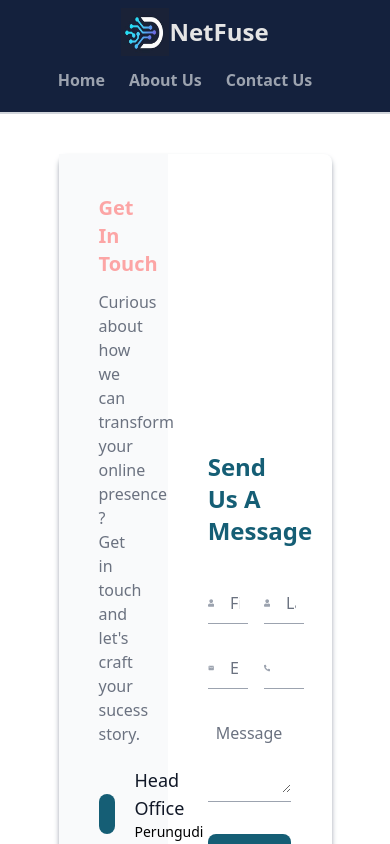
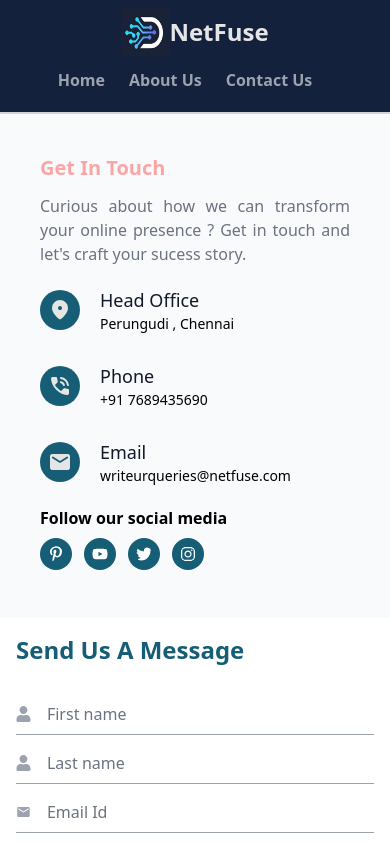
Before and after one commit to MUTHUAKALYA/netfuse, a React (Vite) app: page /contact in a window 390 px wide. Shown: the top 844 px of the page. Built offline with nearby package versions, Linux system fonts and the light colour scheme.

Commit message:
contact us page ui design completed

```diff
--- a/src/pages/ContactUs.jsx
+++ b/src/pages/ContactUs.jsx
@@ -27,8 +27,8 @@ const ContactUs = () => {
   };
   return (
     <>
-      <section className="flex  items-center  bg-white m-10 rounded-lg border-gray-400 shadow-md shadow-gray-400 w-[70%] mx-auto">
-        <section className="space-y-3 bg-gray-50 w-[40%] p-10">
+      <section className="flex flex-col sm:flex-row items-cente sm:justify-centerr  bg-white sm:m-10 rounded-lg border-gray-400 shadow-md shadow-gray-400 sm:w-[70%] sm:mx-auto">
+        <section className="space-y-3 bg-gray-50 sm:w-[40%] p-10">
           <h5 className="text-red-300 font-bold text-xl ">Get In Touch</h5>
           <p className="font-normal  text-gray-500 text-justify">
             Curious about how we can transform your online presence ? Get in
@@ -110,7 +110,7 @@ const ContactUs = () => {
             </div>
           </div>
         </section>
-        <section className="w-[60%]   p-10 ">
+        <section className="sm:w-[60%]  p-4 sm:p-10 ">
           <h1 className="text-cyan-800 font-black text-2xl ">
             Send Us A Message
           </h1>
@@ -121,12 +121,12 @@ const ContactUs = () => {
           {/* contact form */}
 
           <form
-            className=" my-6 space-y-8 bg-white py-5 rounded-lg"
+            className=" sm:my-6 sm:space-y-8 bg-white pt-5 rounded-lg"
             onSubmit={handleSubmit(sendInfo)}
           >
-            <section className="flex gap-x-4">
+            <section className="flex flex-col sm:flex-row sm:gap-x-4">
               {/* first name */}
-              <div className="w-[50%]">
+              <div className="mt-4 sm:mt-0 sm:w-[50%]">
                 <div
                   className={`flex justify-center items-center pb-2 gap-x-2  ${
                     errors.firstName
@@ -161,7 +161,7 @@ const ContactUs = () => {
                 )}
               </div>
               {/* last name */}
-              <div className="w-[50%]">
+              <div className="mt-4 sm:mt-0 sm:w-[50%]">
                 <div
                   className={`flex justify-center items-center pb-2 gap-x-2  ${
                     errors.lastName
@@ -195,9 +195,9 @@ const ContactUs = () => {
                 )}
               </div>
             </section>
-            <section className="flex gap-x-4">
+            <section className="flex flex-col sm:flex-row sm:first-line:gap-x-4">
               {/* email address */}
-              <div className="w-[50%]">
+              <div className="mt-4 sm:mt-0 sm:w-[50%]">
                 <div
                   className={`flex justify-center items-center pb-2 gap-x-2  ${
                     errors.email
@@ -229,7 +229,7 @@ const ContactUs = () => {
                 )}
               </div>
               {/* phone number */}
-              <div className="w-[50%]">
+              <div className="mt-4 sm:mt-0 sm:w-[50%]">
                 <div
                   className={`flex justify-center items-center pb-2 gap-x-2  ${
                     errors.phoneNumber
@@ -268,7 +268,7 @@ const ContactUs = () => {
             {/* password field */}
             <div
               className={`flex justify-center items-center pb-2 gap-x-2 ${
-                errors.password
+                errors.message
                   ? "  border-b  border-red-600"
                   : "  border-b  border-gray-400"
               }`}
```
